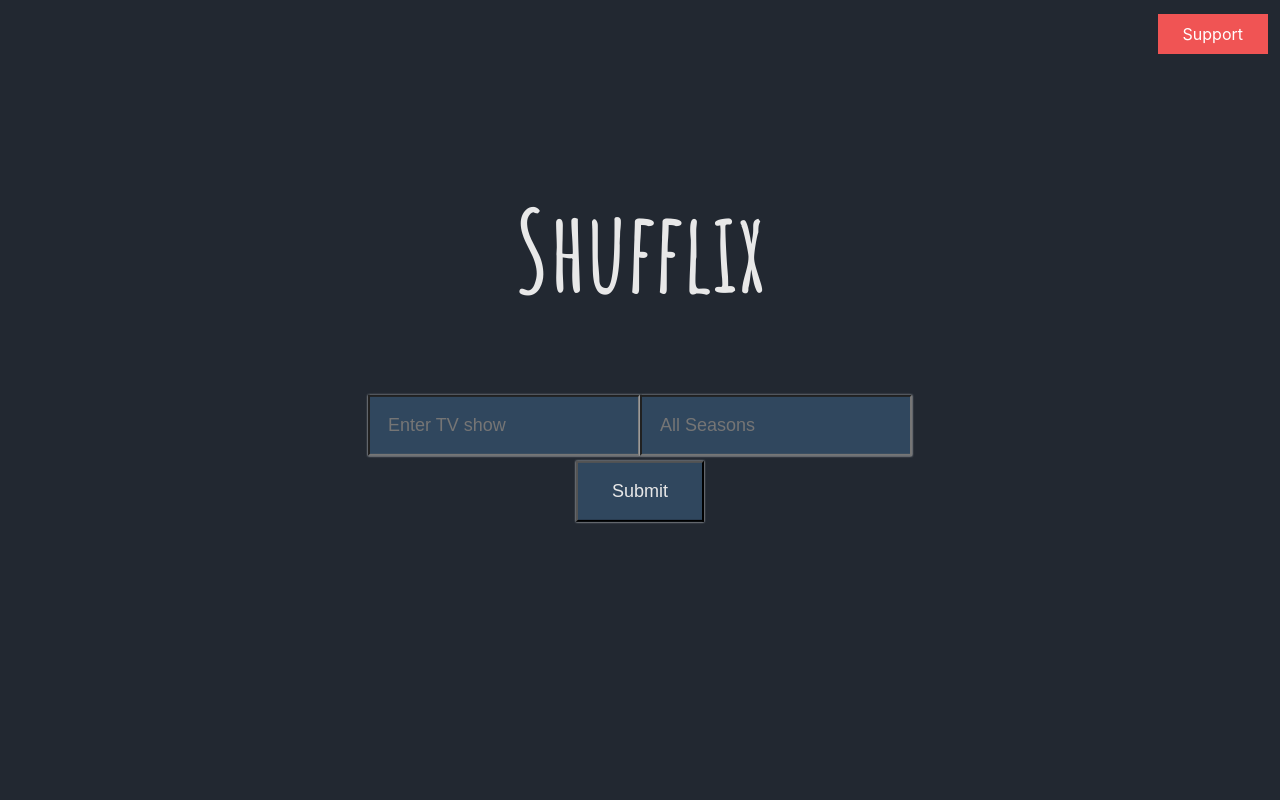
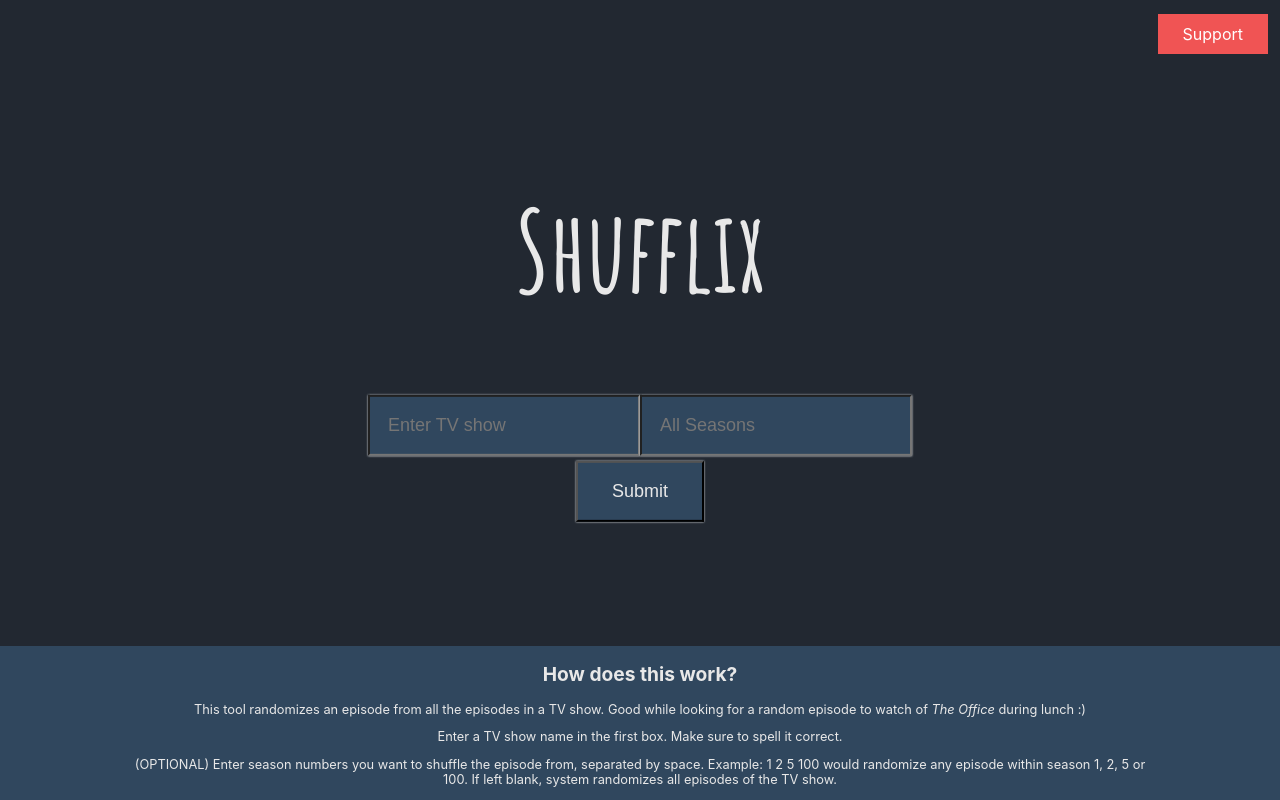
Before and after one commit to Meharban-Singh/shufflix, a React (Create React App) app: page / in a window 1280 px wide. Built offline with nearby package versions, Linux system fonts and the light colour scheme.

Commit message:
added help section

```diff
--- a/src/App.css
+++ b/src/App.css
@@ -56,3 +56,20 @@
     background-color: #f05454;
     cursor: pointer;
 }
+
+.help {
+    background-color: #30475e;
+    position: absolute;
+    text-align: center;
+    padding: 0 10%;
+    bottom: 0;
+    font-size: 0.8em;;
+    overflow: hidden;
+}
+
+@media only screen and (max-width: 1060px) {
+    .help {
+        transform: translate(0, 80%);
+        font-size: 1em;
+    }
+  }
--- a/src/App.js
+++ b/src/App.js
@@ -87,6 +87,24 @@
                     {this.state.result !== '' ? <Details data={this.state.result} /> : <div></div>}
 
                 </div>
+
+                <div className="help">
+                    <h2>How does this work?</h2>
+
+                    <p>
+                        This tool randomizes an episode from all the episodes in a TV show. Good while looking for a random episode to watch of <i>The Office</i> during lunch :)
+                    </p>
+
+                    <p>
+                        Enter a TV show name in the first box. Make sure to spell it correct.
+                    </p>
+
+                    <p>
+                        (OPTIONAL) Enter season numbers you want to shuffle the episode from, separated by space.
+                        Example: 1 2 5 100 would randomize any episode within season 1, 2, 5 or 100.
+                        If left blank, system randomizes all episodes of the TV show.
+                    </p>
+                </div>
             </React.Fragment>
         );
     }
```
